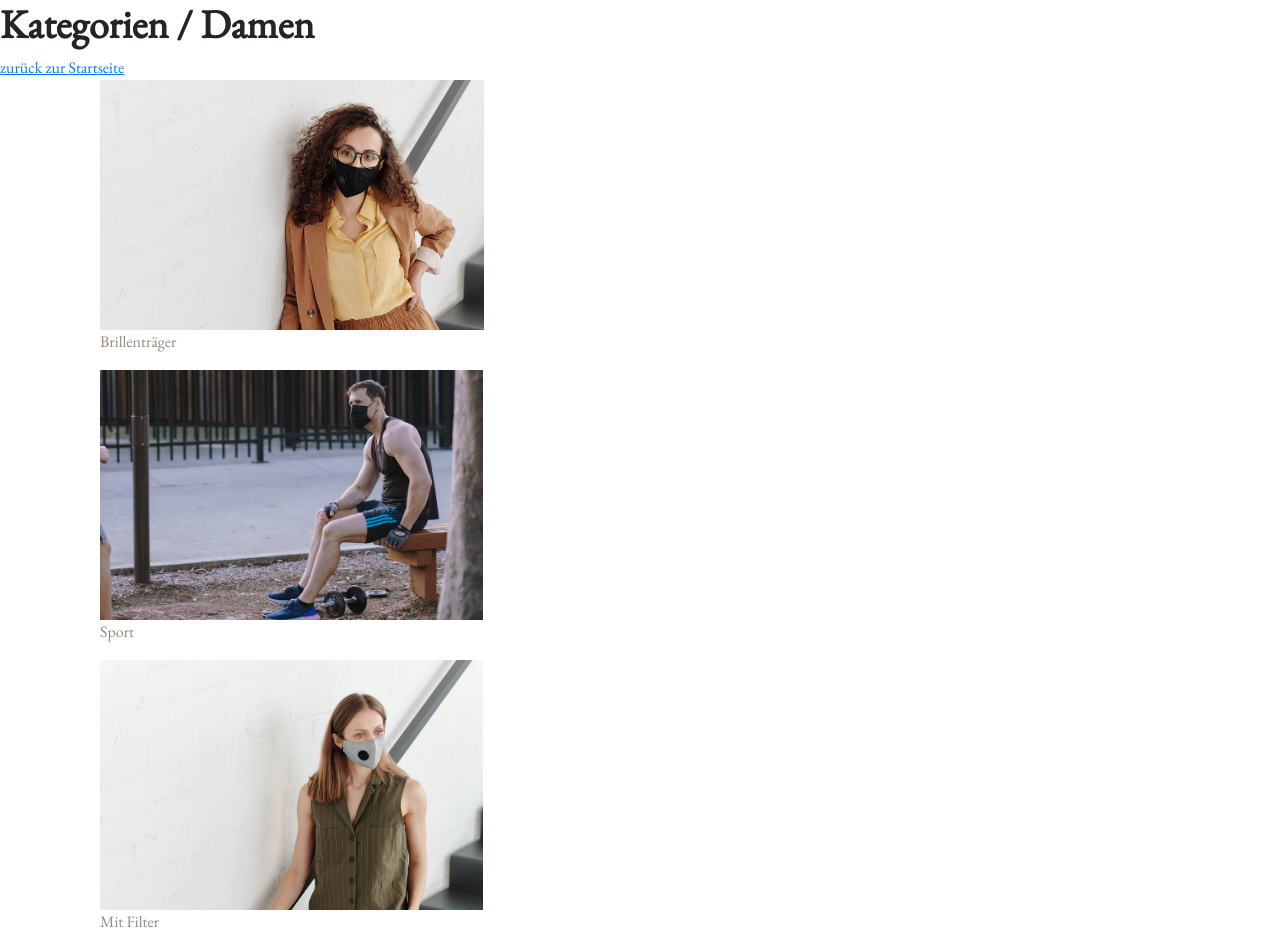
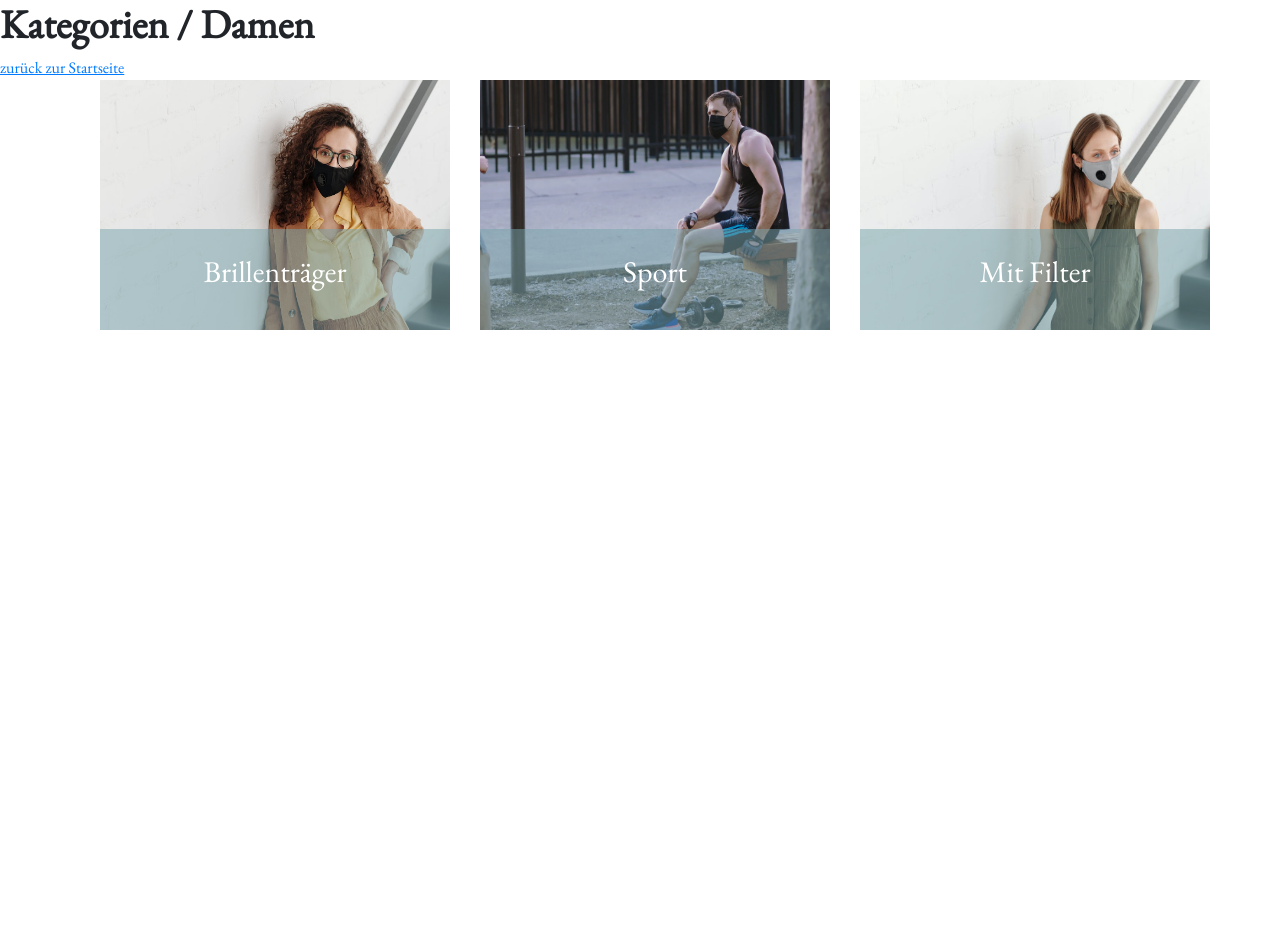
Before and after one commit to NicoDeLuca/Maskenliebe, a website: page Damen.html in a window 1280 px wide. After the commit the page ends 800 px from the top, so only its background shows below. Drawn offline with nearby package versions, Linux system fonts and the light colour scheme.

Commit message:
Full Project

```diff
--- a/style.css
+++ b/style.css
@@ -106,6 +106,23 @@
     height: 400px;
 }
 
-img{
-    width: auto;
+.container-md{
+    position: relative;
+    width: 350px;
+    margin: 0 auto;
+    display: flex;
 }
+
+.container-md .content {
+    position: absolute;
+    bottom: 0;
+    background: rgb(0, 0, 0);
+    background: rgba(121, 164, 171, 0.5);
+    font-size: 30px;
+    text-align: center;
+    color: white;
+    width: 100%;
+    padding: 20px;
+    width: 350px;
+
+}
```
